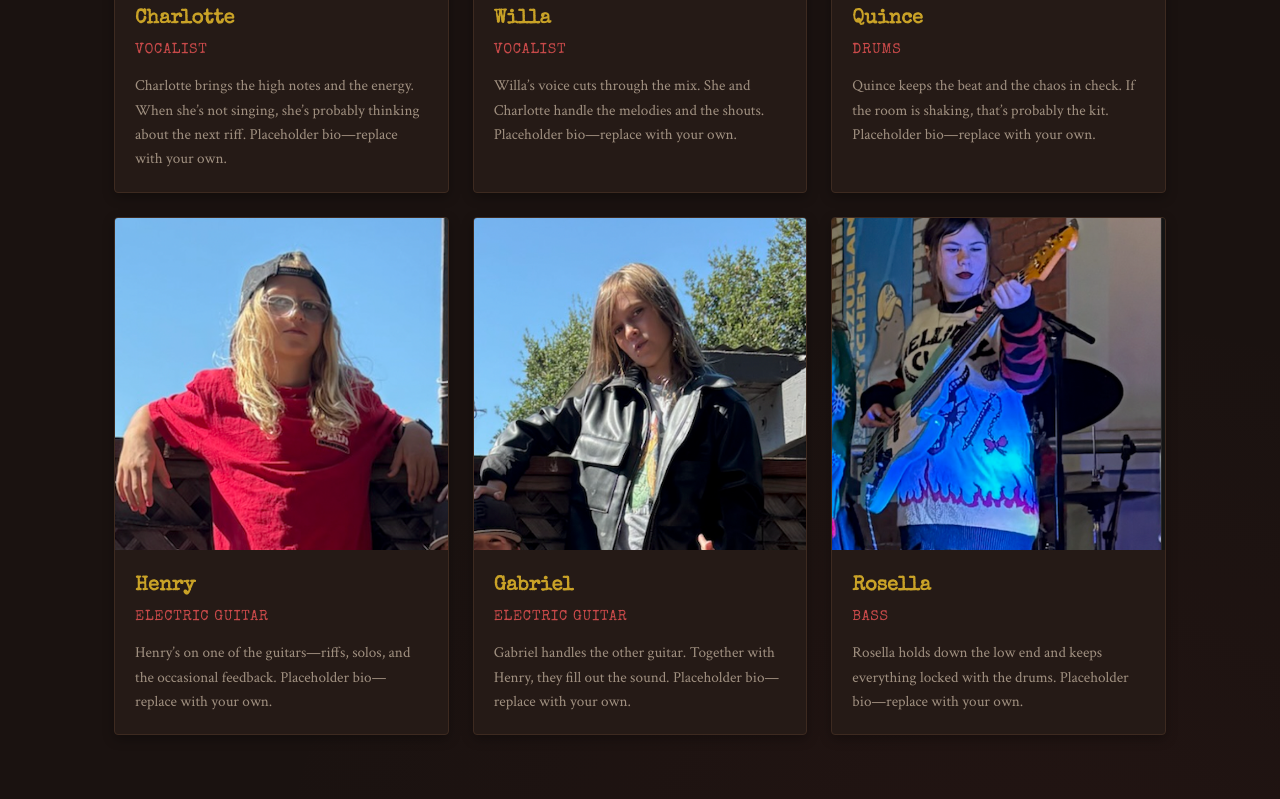
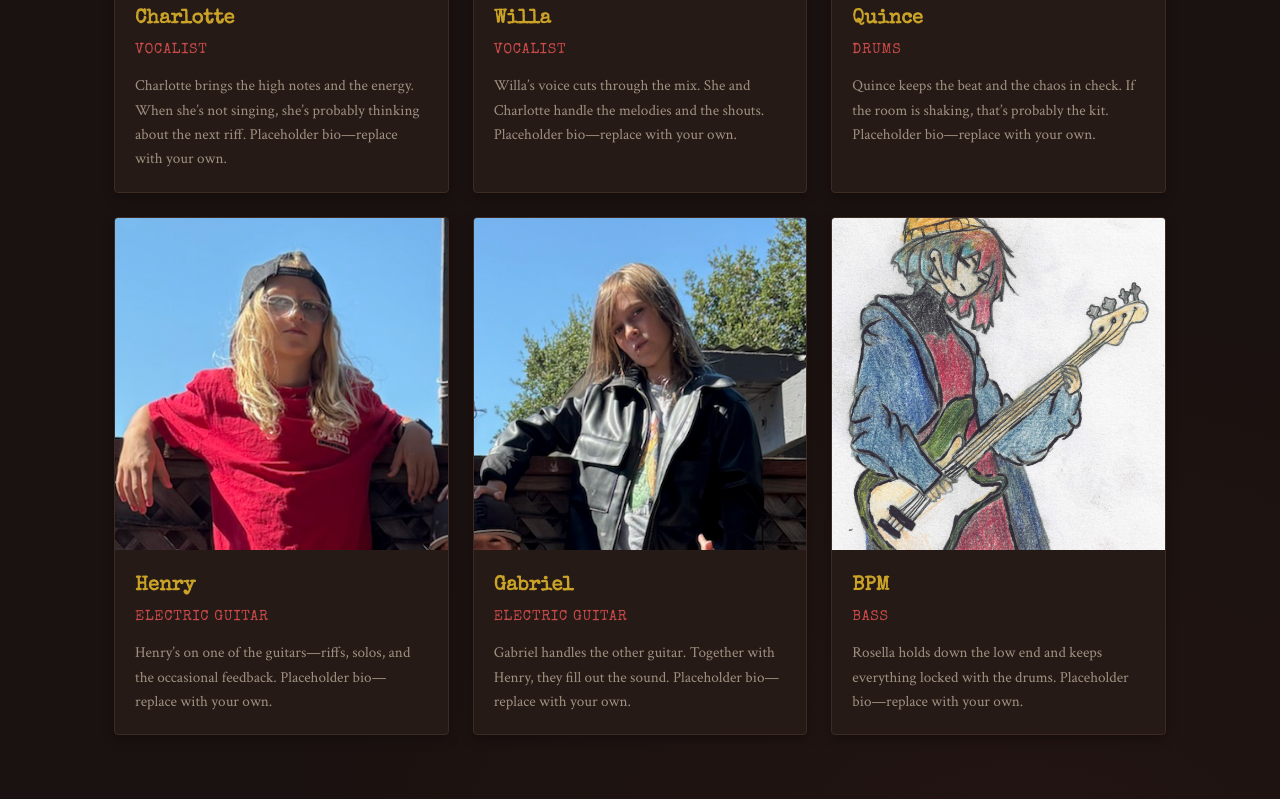
Before and after one commit to rosellaperlitch-art/queen-remains, a website: page band.html in a window 1280 px wide. Shown: the part 611-1410 px from the top of the page. Drawn offline with nearby package versions, Linux system fonts and the light colour scheme.

Commit message:
updated rosella picture and name

```diff
--- a/band.html
+++ b/band.html
@@ -79,9 +79,9 @@
       </article>
 
       <article class="card band-member">
-        <img src="assets/rosella.png" alt="Rosella" class="band-member-photo" />
+        <img src="assets/Rosellanonfacephoto.jpg" alt="Rosella" class="band-member-photo" />
         <div class="band-member-info">
-          <h2 class="card-title">Rosella</h2>
+          <h2 class="card-title">BPM</h2>
           <p class="band-role">Bass</p>
           <p class="band-bio">Rosella holds down the low end and keeps everything locked with the drums. Placeholder bio—replace with your own.</p>
         </div>
```
Also changed, not shown: assets/Rosellanonfacephoto.jpg (added).
